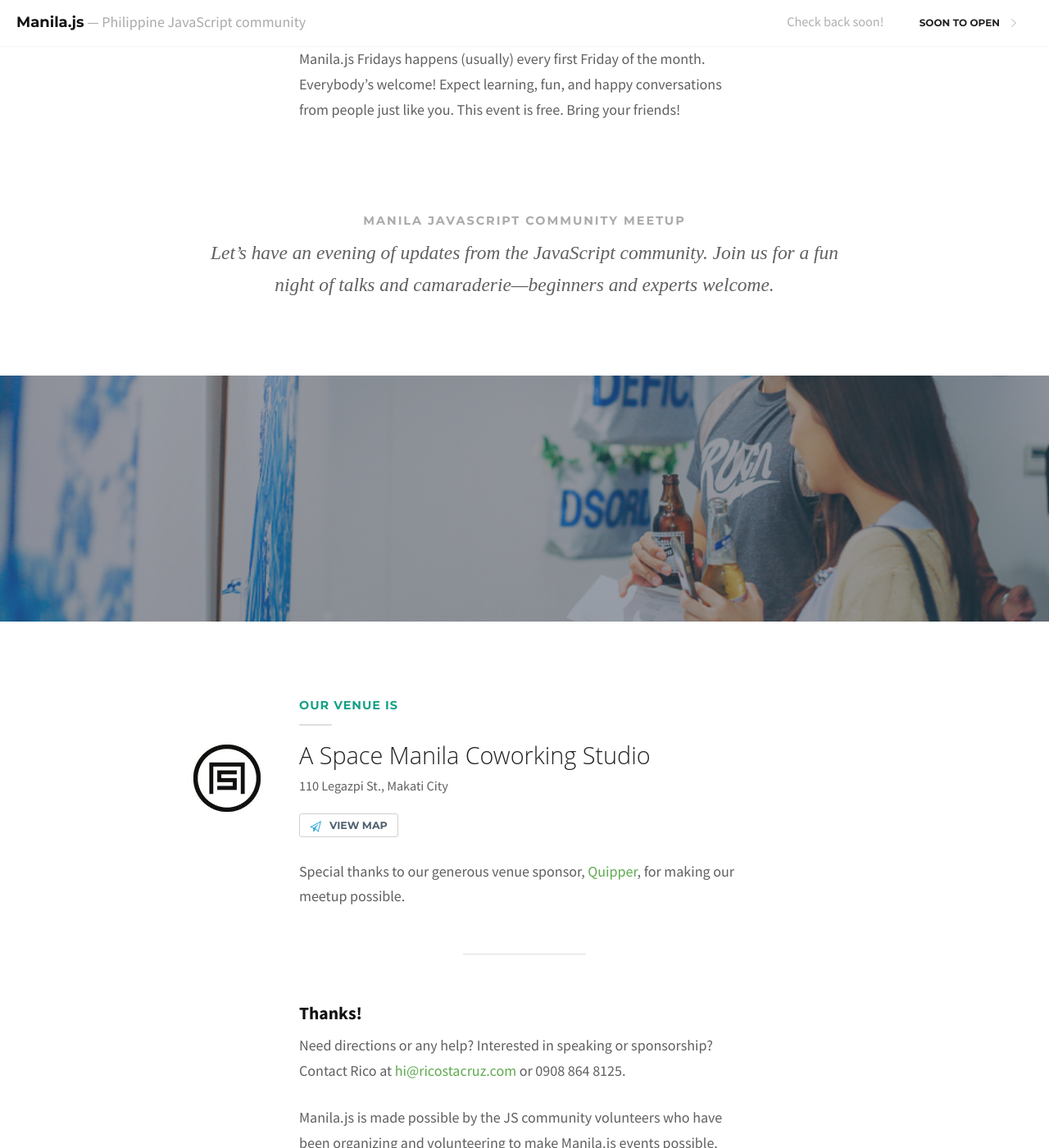
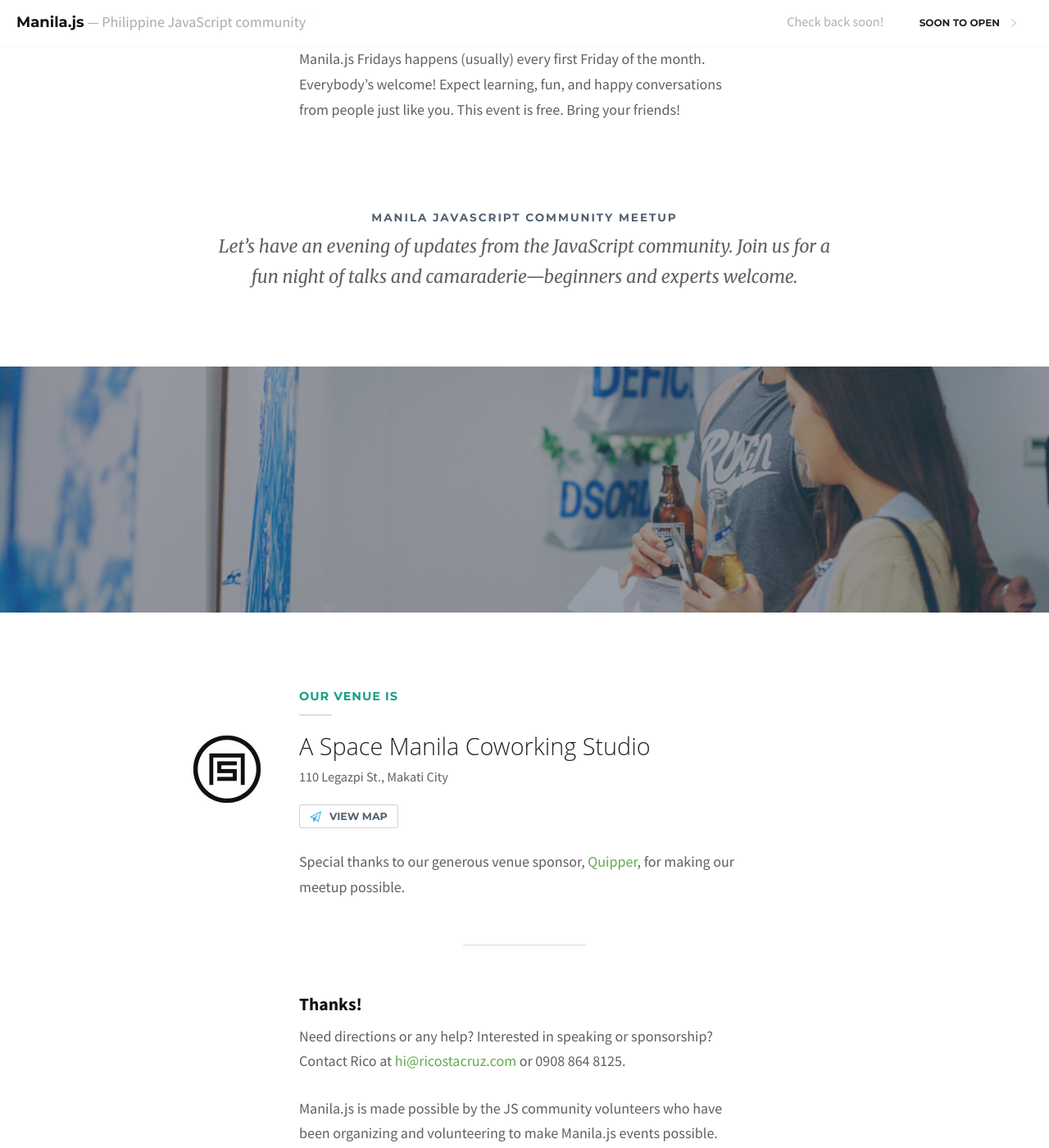
Before and after one commit to manilajs/manilajs.com, a Jekyll site: the page built from index.md, in a window 1280 px wide and 1400 px high, scrolled down 1604 px. Shown: the whole window at 82% size. Built offline with Jekyll 4.4.1, drawn with Linux system fonts in a browser that asks for light colours; nearby versions of some CDN libraries; some web fonts are replaced.

Commit message:
Style changes

```diff
--- a/_sass/components/formatted-content.scss
+++ b/_sass/components/formatted-content.scss
@@ -92,10 +92,10 @@
 .all {
   .pull-quote-heading {
     font-weight: bold;
-    color: #aaa;
+    color: $slate;
     font-family: montserrat, sans-serif;
     letter-spacing: 2px;
-    font-size: 0.8em;
+    font-size: 0.75em;
     text-transform: uppercase;
     font-style: normal;
     text-align: center;
@@ -107,7 +107,7 @@
   }
 
   .pull-quote {
-    font-family: playfair display, serif;
+    font-family: $serif;
     font-style: italic;
     font-size: 1.1em;
     text-align: center;
@@ -115,7 +115,7 @@
     @media (min-width: 768px) {
       width: 140%;
       margin-left: -20%;
-      font-size: 1.3em;
+      font-size: 1.2em;
     }
   }
 
--- a/_sass/components/text-field.scss
+++ b/_sass/components/text-field.scss
@@ -22,7 +22,7 @@
   > strong > i {
     font-weight: normal;
     font-style: italic;
-    font-family: playfair display, serif;
+    font-family: $serif, serif;
     font-size: 0.9em;
     opacity: 0.8;
   }
--- a/assets/style.scss
+++ b/assets/style.scss
@@ -5,13 +5,15 @@
 @import url(http://fonts.googleapis.com/css?family=Source+Sans+Pro:400,700);
 @import url(http://fonts.googleapis.com/css?family=Montserrat:700);
 @import url(http://fonts.googleapis.com/css?family=Electrolize:400&text=0123456789);
-@import url(http://fonts.googleapis.com/css?family=Playfair+Display:400italic);
+@import url(http://fonts.googleapis.com/css?family=Merriweather:400italic);
+// @import url(http://fonts.googleapis.com/css?family=Playfair+Display:400italic);
 
 $blacker: #111;
 $slate: #506070;
 $green: #16a085;
 $orange: orange;
 $page-width: 550px;
+$serif: merriweather, serif;
 
 @import 'utils/clearfix';
 @import 'utils/ionicons';
```
